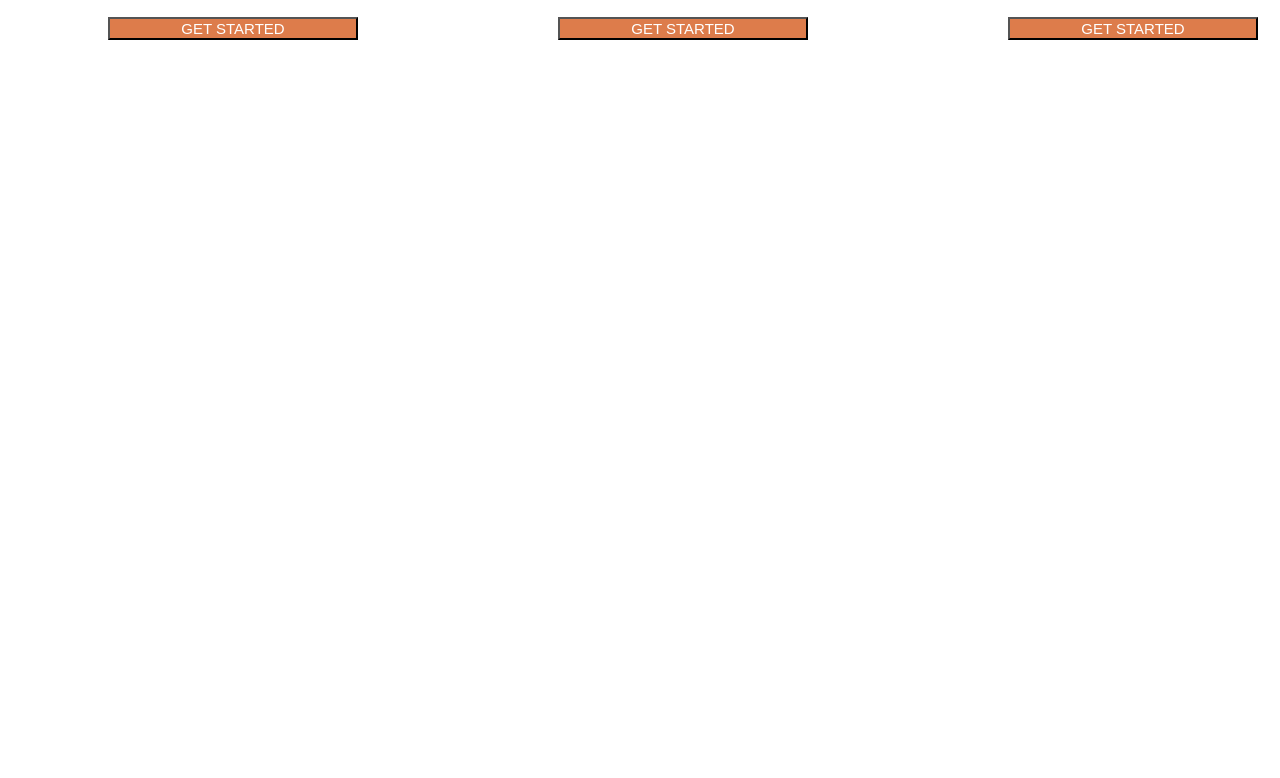
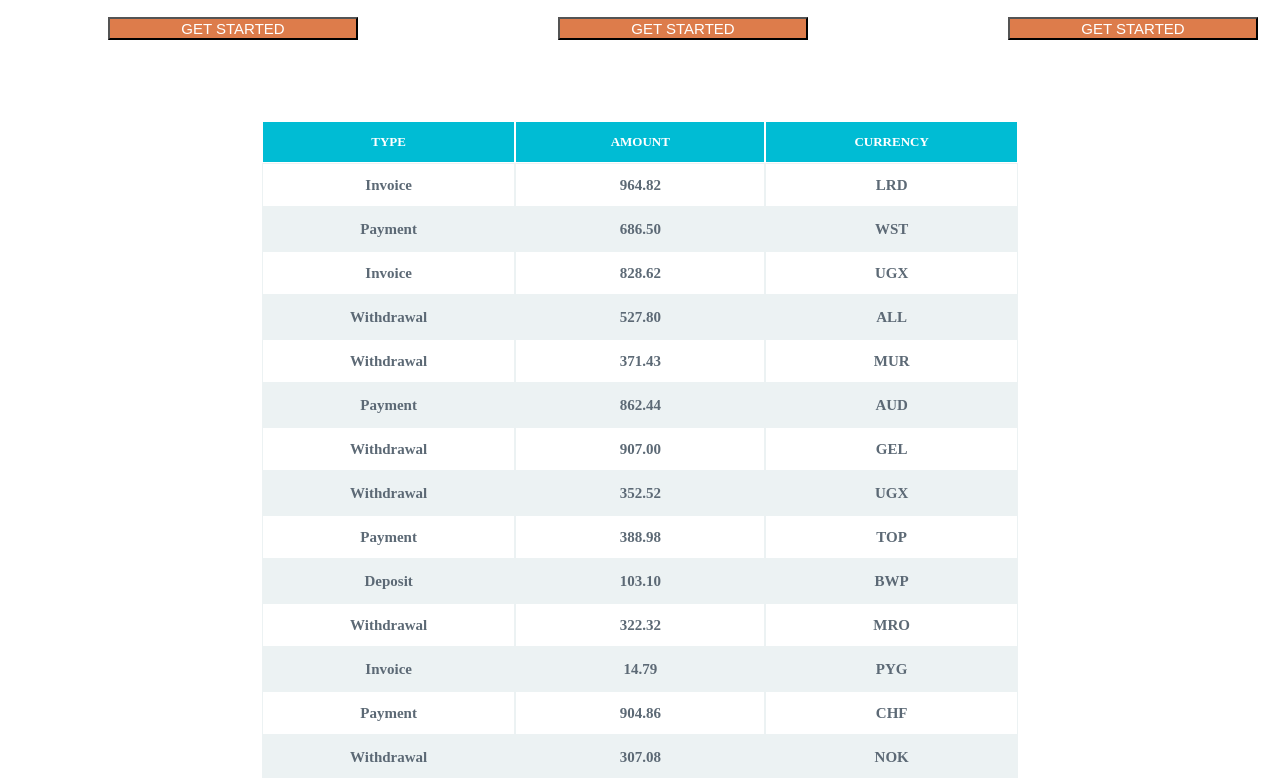
Before and after one commit to RZFalcore/goit-react-hw-01-components, a React (Create React App) app: page / in a window 1280 px wide. Shown: the part 1220-1998 px from the top of the page. Before the commit the page ends 1348 px from the top, so only its background shows below. Built offline with nearby package versions, Linux system fonts and the light colour scheme.

Commit message:
Done 4-th task

```diff
--- a/src/components/App.js
+++ b/src/components/App.js
@@ -2,7 +2,9 @@ import React from 'react';
 import Profile from './Profile/Profile';
 import Stats from './Stats/Stats';
 import PricingPlan from './PricingPlan/PricingPlan';
+import TransactionHistory from './TransactionHistory/TransactionHistory';
 import pricing from './pricing-plan.json';
+import transactions from './transactions.json';
 
 const user = {
   name: 'Jacques Gluke',
@@ -37,6 +39,7 @@ const App = () => (
     />
     <Stats title="" stats={stats} />
     <PricingPlan items={pricing} />
+    <TransactionHistory items={transactions} />
   </div>
 );
 
--- /dev/null
+++ b/src/components/TransactionHistory/TransactionHistory.js
@@ -0,0 +1,30 @@
+import React from 'react';
+import PropType from 'prop-types';
+import styles from './TransactionHistory.module.css';
+
+const TransactionHistory = ({ items }) => (
+  <table className={styles.transactionHistory}>
+    <thead>
+      <tr className={styles.title}>
+        <th>Type</th>
+        <th>Amount</th>
+        <th>Currency</th>
+      </tr>
+    </thead>
+    <tbody>
+      {items.map(item => (
+        <tr className={styles.line} key={item.id}>
+          <th className={styles.cell}>{item.type}</th>
+          <th className={styles.cell}>{item.amount}</th>
+          <th className={styles.cell}>{item.currency}</th>
+        </tr>
+      ))}
+    </tbody>
+  </table>
+);
+
+TransactionHistory.propTypes = {
+  items: PropType.arrayOf(PropType.object).isRequired,
+};
+
+export default TransactionHistory;
--- /dev/null
+++ b/src/components/TransactionHistory/TransactionHistory.module.css
@@ -0,0 +1,33 @@
+.transactionHistory {
+  width: 60%;
+  margin: 0 auto;
+  padding: 0;
+}
+
+.title {
+  background-color: #00bcd4;
+  font-size: 13px;
+  text-transform: uppercase;
+  color: #fff;
+  height: 40px;
+}
+
+.cell {
+  width: 300px;
+  height: 40px;
+  outline: 1px solid #ecf2f3;
+  color: #5c6975;
+  font-size: 15px;
+}
+
+.line {
+  width: 900px;
+}
+
+.line:nth-child(even) {
+  background-color: #ecf2f3;
+}
+
+.cell::first-letter {
+  text-transform: uppercase;
+}
--- /dev/null
+++ b/src/components/transactions.json
@@ -0,0 +1,122 @@
+[
+  {
+    "id": "1e0700a2-5183-4291-85cc-2065a036a683",
+    "type": "invoice",
+    "amount": "964.82",
+    "currency": "LRD"
+  },
+  {
+    "id": "a30f821b-4d25-4ff0-abdd-e340b3f0dd2b",
+    "type": "payment",
+    "amount": "686.50",
+    "currency": "WST"
+  },
+  {
+    "id": "44dca67a-8e5a-4798-bf8e-b15efd4e1abd",
+    "type": "invoice",
+    "amount": "828.62",
+    "currency": "UGX"
+  },
+  {
+    "id": "ea8ed3dc-2b68-4a53-905a-53ecb0adef33",
+    "type": "withdrawal",
+    "amount": "527.80",
+    "currency": "ALL"
+  },
+  {
+    "id": "ea76146a-0b00-4b80-bc02-a8c822176712",
+    "type": "withdrawal",
+    "amount": "371.43",
+    "currency": "MUR"
+  },
+  {
+    "id": "63ca02f9-d637-46b5-9237-f3b24425e029",
+    "type": "payment",
+    "amount": "862.44",
+    "currency": "AUD"
+  },
+  {
+    "id": "ed0263e8-59a5-4bf1-87e0-2bb88e53dc34",
+    "type": "withdrawal",
+    "amount": "907.00",
+    "currency": "GEL"
+  },
+  {
+    "id": "6013bad0-750c-4691-8bc2-d8f2b43969c4",
+    "type": "withdrawal",
+    "amount": "352.52",
+    "currency": "UGX"
+  },
+  {
+    "id": "252c7be4-8b06-4fa7-8d42-61fb835b70d5",
+    "type": "payment",
+    "amount": "388.98",
+    "currency": "TOP"
+  },
+  {
+    "id": "4eaab41b-b967-40ac-82ed-85fc66f646f1",
+    "type": "deposit",
+    "amount": "103.10",
+    "currency": "BWP"
+  },
+  {
+    "id": "9648a350-8469-42d5-8bf3-18090de5fe67",
+    "type": "withdrawal",
+    "amount": "322.32",
+    "currency": "MRO"
+  },
+  {
+    "id": "9c5c25fb-1a95-4b2f-8d1f-4c4426d677cc",
+    "type": "invoice",
+    "amount": "14.79",
+    "currency": "PYG"
+  },
+  {
+    "id": "43ef232c-80e9-4d6f-b48a-b22405620de3",
+    "type": "payment",
+    "amount": "904.86",
+    "currency": "CHF"
+  },
+  {
+    "id": "5161682e-e620-4019-ab0a-24ceb10fbd20",
+    "type": "withdrawal",
+    "amount": "307.08",
+    "currency": "NOK"
+  },
+  {
+    "id": "7b119d71-42e6-4c42-a141-6818b07bb9ff",
+    "type": "invoice",
+    "amount": "275.07",
+    "currency": "AWG"
+  },
+  {
+    "id": "a4f65722-65c4-4c28-b1f4-b8ed988bb205",
+    "type": "deposit",
+    "amount": "213.10",
+    "currency": "STD"
+  },
+  {
+    "id": "c6e5784b-0ca3-48d6-86e5-b5128af5a523",
+    "type": "invoice",
+    "amount": "116.11",
+    "currency": "CUP CUC"
+  },
+  {
+    "id": "c9ebed6a-3a02-4b49-ac0d-0534b51f2bfd",
+    "type": "invoice",
+    "amount": "878.67",
+    "currency": "HKD"
+  },
+  {
+    "id": "a4a98b0e-b22c-438b-9f83-de2df52110c8",
+    "type": "invoice",
+    "amount": "725.03",
+    "currency": "UYU UYI"
+  },
+  {
+    "id": "b39bfa7a-0166-4c47-94d6-87d20590f746",
+    "type": "payment",
+    "amount": "405.45",
+    "currency": "MDL"
+  }
+]
```
